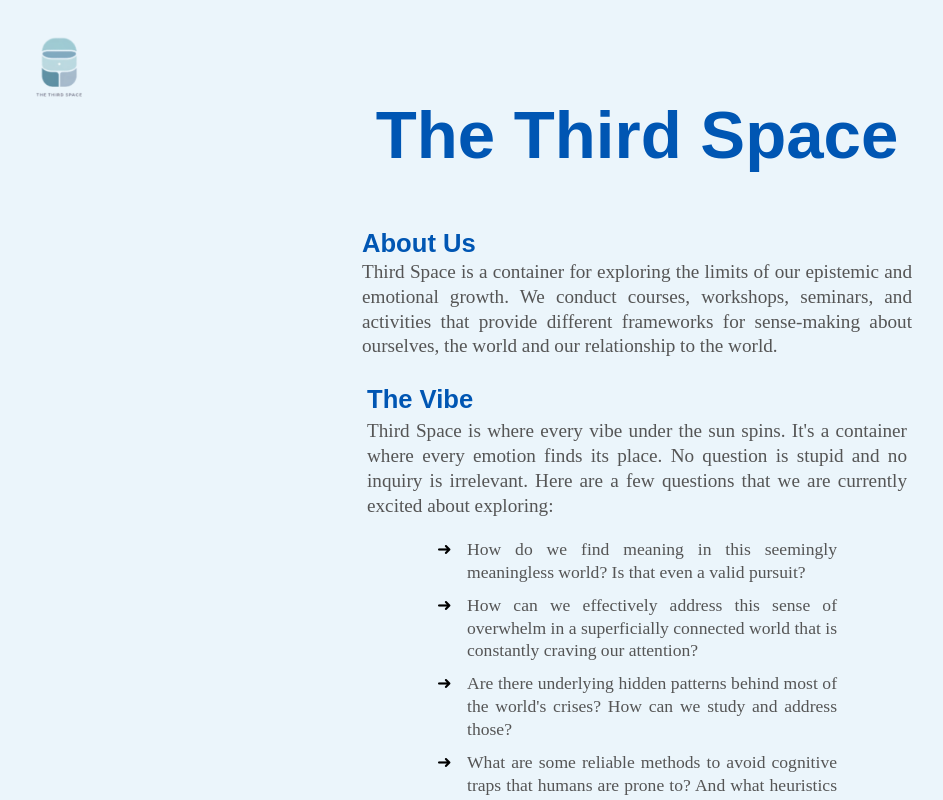
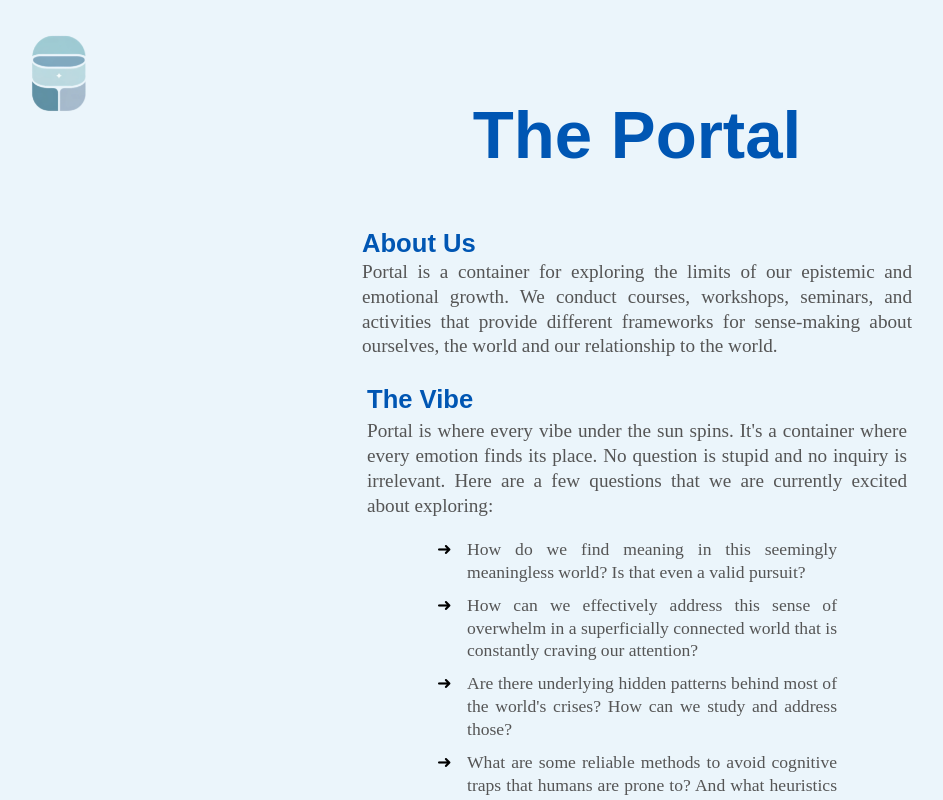
Before and after one commit to rdbcasillas/InsightGateway, a Vue app: page / in a window 1280 px wide. Shown: the top 800 px of the page, without its empty margins (3-946 px from the left). Built offline with nearby package versions, Linux system fonts and the light colour scheme.

Commit message:
updated name and logo

```diff
--- a/src/components/NavBar.vue
+++ b/src/components/NavBar.vue
@@ -2,7 +2,7 @@
   <nav class="navbar">
     <div class="logo">
       <a href="/">
-        <img class="resize-logo" src="/ratdojo2.png" alt="" />
+        <img class="resize-logo" src="/ratdojologo.png" alt="" />
       </a>
     </div>
     <!-- <div class="nav-links">
--- a/src/components/WelcomePage.vue
+++ b/src/components/WelcomePage.vue
@@ -2,7 +2,7 @@
   <div class="container">
     <div class="row title">
       <div class="col-12 text-center mb-4">
-        <h1><span class="name">The Third Space</span></h1>
+        <h1><span class="name">The Portal</span></h1>
       </div>
     </div>
 
@@ -10,8 +10,8 @@
       <div class="col-md-6 col-sm-12 offset-md-4">
         <h3 class="mb-3 ml-auto">About Us</h3>
         <p class="aboutus text-center">
-          Third Space is a container for exploring the limits of our epistemic
-          and emotional growth. We conduct courses, workshops, seminars, and
+          Portal is a container for exploring the limits of our epistemic and
+          emotional growth. We conduct courses, workshops, seminars, and
           activities that provide different frameworks for sense-making about
           ourselves, the world and our relationship to the world.
         </p>
@@ -22,10 +22,10 @@
       <div class="col-md-6 col-sm-12 offset-md-4">
         <h3 class="vibe-title mb-3">The Vibe</h3>
         <p class="ml-auto vibe-title-para">
-          Third Space is where every vibe under the sun spins. It's a container
-          where every emotion finds its place. No question is stupid and no
-          inquiry is irrelevant. Here are a few questions that we are currently
-          excited about exploring:
+          Portal is where every vibe under the sun spins. It's a container where
+          every emotion finds its place. No question is stupid and no inquiry is
+          irrelevant. Here are a few questions that we are currently excited
+          about exploring:
         </p>
         <ul class="vibe-questions">
           <li>
@@ -72,7 +72,7 @@
         <div class="row mt-4">
           <div class="col-md-8 col-sm-12 offset-md-2 text-center">
             <p class="update">
-              We are in the process of designing the Third Space. If you are
+              We are in the process of designing The Portal. If you are
               interested in tracking its growth, consider signing up for future
               updates.
             </p>
```
